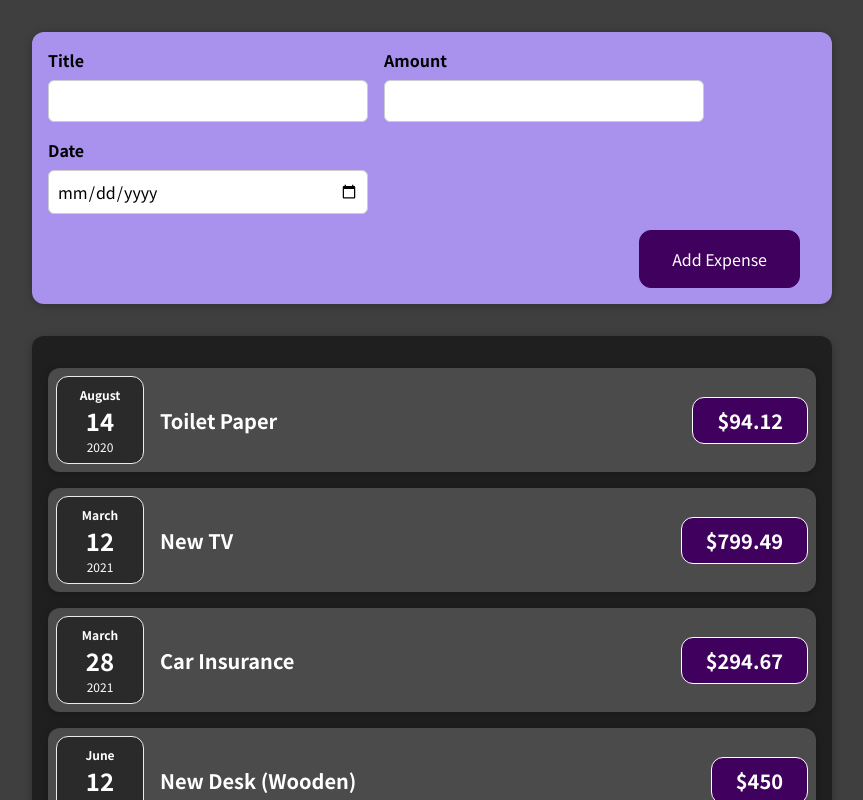
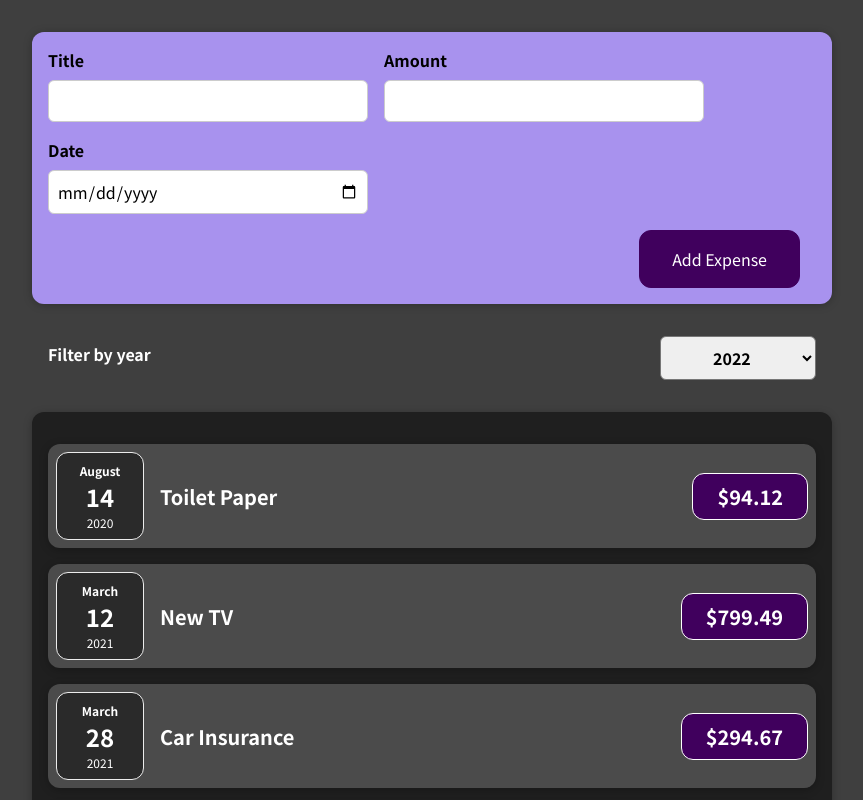
Before and after one commit to Prince9576/Expense-React, a React (Create React App) app: page / in a window 1280 px wide. Shown: the top 800 px of the page, without its empty margins (208-1071 px from the left). Built offline with nearby package versions, Linux system fonts and the light colour scheme.

Commit message:
Added Expense Filter

```diff
--- a/src/App.js
+++ b/src/App.js
@@ -23,9 +23,12 @@
       date: new Date(2021, 5, 12),
     },
   ];
+  const addExpenseHandler = (expenseData) => {
+    console.log("In app.js", expenseData);
+  };
   return (
     <div>
-      <NewExpense></NewExpense>
+      <NewExpense onAddExpense={addExpenseHandler}></NewExpense>
       <Expenses expenses={expenses}></Expenses>
     </div>
   );
--- /dev/null
+++ b/src/components/Expenses/ExpenseFilter.css
@@ -0,0 +1,26 @@
+.expenses-filter {
+  color: white;
+  padding: 0 1rem;
+  width: 50rem;
+  margin: 0 auto;
+}
+
+.expenses-filter__control {
+  display: flex;
+  width: 100%;
+  align-items: center;
+  justify-content: space-between;
+  margin: 1rem 0;
+}
+
+.expenses-filter label {
+  font-weight: bold;
+  margin-bottom: 0.5rem;
+}
+
+.expenses-filter select {
+  font: inherit;
+  padding: 0.5rem 3rem;
+  font-weight: bold;
+  border-radius: 6px;
+}
--- /dev/null
+++ b/src/components/Expenses/ExpenseFilter.js
@@ -0,0 +1,19 @@
+import "./ExpenseFilter.css";
+
+const ExpensesFilter = () => {
+  return (
+    <div className="expenses-filter">
+      <div className="expenses-filter__control">
+        <label>Filter by year</label>
+        <select>
+          <option value="2022">2022</option>
+          <option value="2021">2021</option>
+          <option value="2020">2020</option>
+          <option value="2019">2019</option>
+        </select>
+      </div>
+    </div>
+  );
+};
+
+export default ExpensesFilter;
--- a/src/components/Expenses/Expenses.js
+++ b/src/components/Expenses/Expenses.js
@@ -1,8 +1,12 @@
 import Card from "../UI/Card";
+import ExpensesFilter from "./ExpenseFilter";
 import ExpenseItem from "./ExpenseItem";
+
 import "./Expenses.css";
 function Expenses(props) {
   return (
+    <div>
+      <ExpensesFilter />
       <Card className="expenses">
         <ExpenseItem
           title={props.expenses[0].title}
@@ -25,6 +29,7 @@
           date={props.expenses[3].date}
         ></ExpenseItem>
       </Card>
+    </div>
   );
 }
 
--- a/src/components/NewExpense/NewExpense.js
+++ b/src/components/NewExpense/NewExpense.js
@@ -1,12 +1,12 @@
 import ExpenseForm from "./ExpenseForm";
 import "./NewExpense.css";
-const NewExpense = () => {
+const NewExpense = (props) => {
   const saveExpenseDataHandler = (enteredExpenseData) => {
     const expenseData = {
       ...enteredExpenseData,
       id: Math.random().toString(),
     };
-    console.log(expenseData);
+    props.onAddExpense(expenseData);
   };
   return (
     <div className="new-expense">
```
Also changed, not shown: 1 other file (tests, documents, lock files or other folders). Lines whose indentation alone changed are shown as unchanged.
